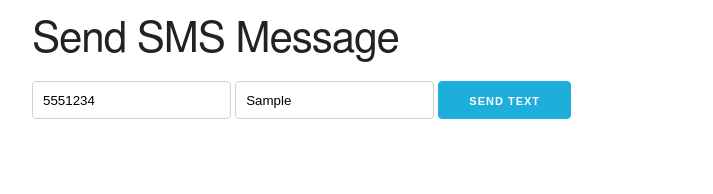
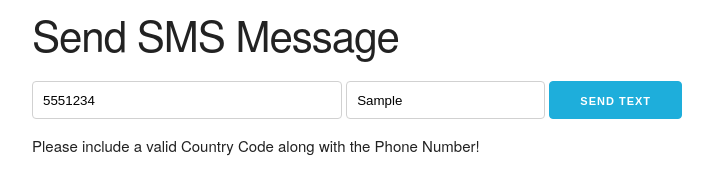
Before and after one commit to dragonRageX/NodeSMS, a website: page client/index.html in a window 1280 px wide. Both pictures are taken after typing "5551234", "Sample" into the empty fields and a click on the button "SEND TEXT". Shown: the whole page, without its empty margins (128-841 px from the left). Drawn offline with nearby package versions, Linux system fonts and the light colour scheme.

Commit message:
more validation

```diff
--- a/app.js
+++ b/app.js
@@ -52,3 +52,7 @@ app.post("/", (req, res) => {
 //Start server
 const server = app.listen(port, () => console.log(`Server started on port ${port}`));
 //to try - vonage api instead of nexmo api and axios instead of fetch api
+//for this refer to -
+// https://github.com/Vonage/vonage-node-code-snippets/blob/2bb4a33/messages/sms/send-sms.js#L21-L25
+// https://developer.vonage.com/en/messaging/sms/code-snippets/send-an-sms?lang=javascript
+// https://api.support.vonage.com/hc/en-us/articles/204014853-How-do-I-add-test-numbers-during-my-Vonage-API-trial#article-comments
--- a/client/index.html
+++ b/client/index.html
@@ -12,7 +12,7 @@
     <body>
         <div class="container">
             <h2>Send SMS Message</h2>
-            <input type="tel" name="number" id="number" placeholder="Enter Phone Number along with Country Code..." />
+            <input type="tel" name="number" id="number" placeholder="Enter Phone Number along with Country Code..." style="width: 310px;" />
             <input type="text" name="msg" id="msg" placeholder="Enter Text Message..." />
             <button type="submit" id="button" class="button button-primary">Send Text</button>
             <p class="response"></p>
--- a/client/js/main.js
+++ b/client/js/main.js
@@ -10,6 +10,10 @@ function send()
     if(!(numberInput.value) || !(textInput.value))   //validation
     {
         response.innerHTML = "Please enter a valid Phone Number and Text Message!";
+    }
+    else if((numberInput.value.length > 0) && (numberInput.value.length <= 10))
+    {
+        response.innerHTML = "Please include a valid Country Code along with the Phone Number!"
     }
     else
     {
```
